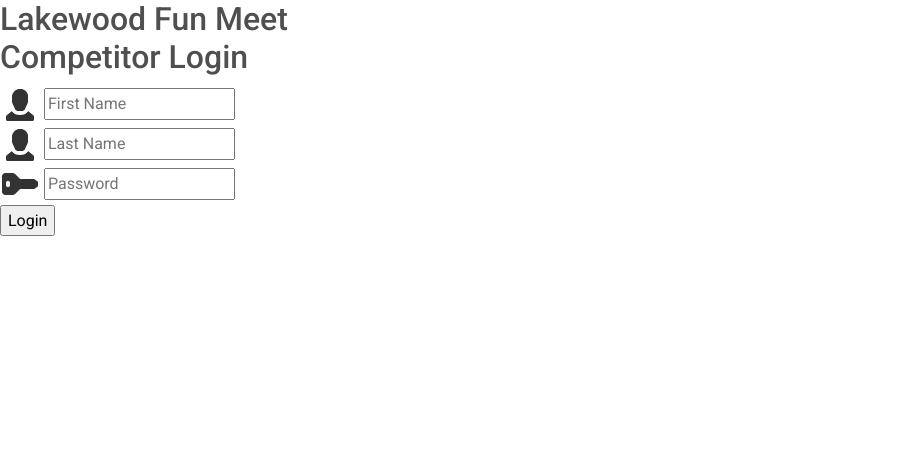
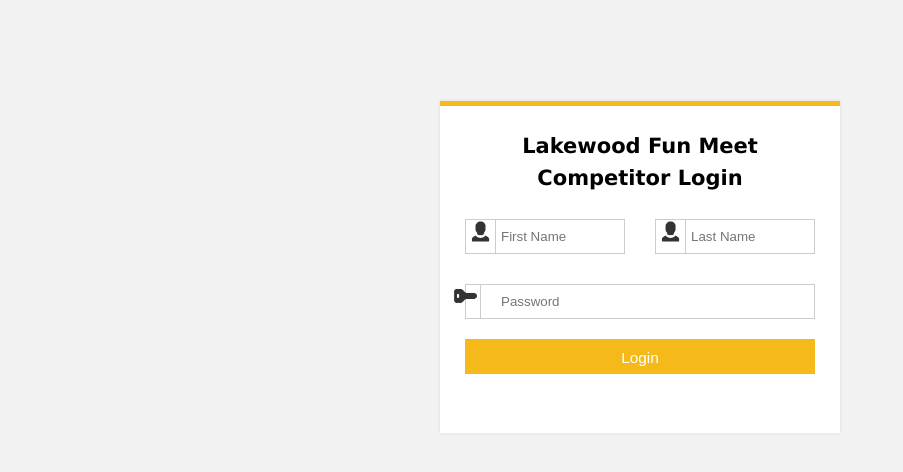
Before and after one commit to mrodenhauser/lakewood-lightning-funmeet, a Node server app: page /login in a window 1280 px wide. Shown: the top 472 px of the page, without its empty margins (0-903 px from the left). Run offline with Node 20, Linux system fonts and the light colour scheme; some libraries are stand-ins or nearby versions.

Commit message:
still trying to fixed some path issues

```diff
--- a/views/pages/Login.ejs
+++ b/views/pages/Login.ejs
@@ -1,20 +1,6 @@
 <html>
   <head>
-    <meta charset="UTF-8" />
-    <meta name="viewport" content="width=device-width, initial-scale=1, shrink-to-fit=no" />
-    <meta http-equiv="x-ua-compatible" content="ie=edge" />
-    <title>Lakewood Lightning Fun Meet</title>
-    <!-- MDB icon -->
-    <link rel="icon" href="favicon.ico" type="image/x-icon" />
-    <!-- Font Awesome -->
-    <link rel="stylesheet" href="https://use.fontawesome.com/releases/v5.15.2/css/all.css" />
-    <!-- Google Fonts Roboto -->
-    <link
-            rel="stylesheet"
-            href="https://fonts.googleapis.com/css2?family=Roboto:wght@300;400;500;700&display=swap"
-    />
-    <!-- MDB -->
-    <link rel="stylesheet" href="css/mdb.min.css" />
+    <link href="/css/style.css" rel="stylesheet" type="text/css">
   </head>
   <body>
     <div class="form_wrapper">
```
